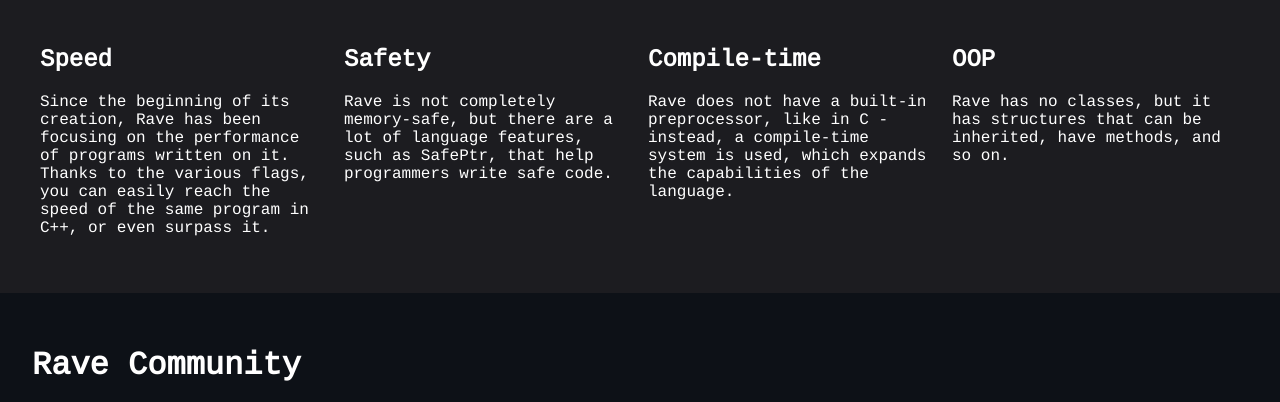
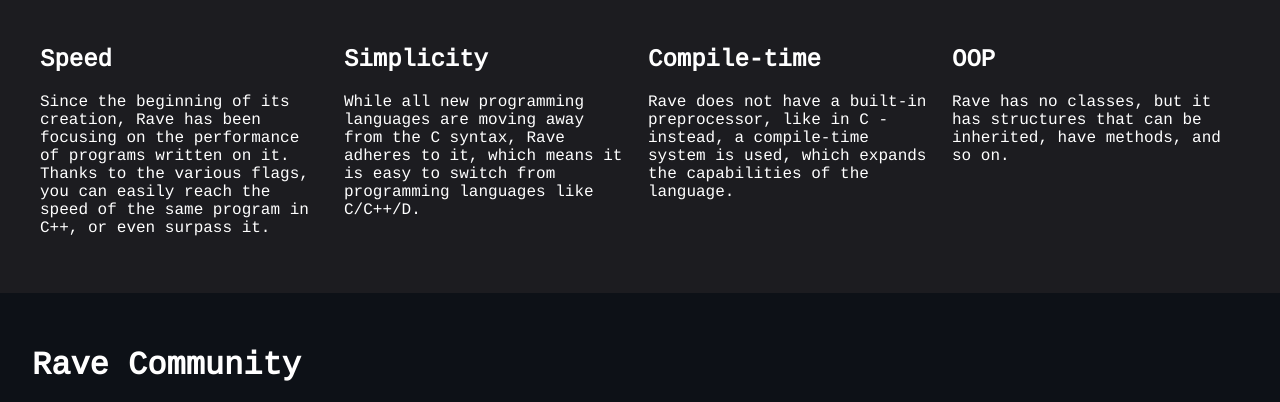
Before and after one commit to Ttimofeyka/RaveSite, a plain HTML site: page index.html in a window 1280 px wide. Shown: the part 636-1038 px from the top of the page. Drawn offline with Linux system fonts and the light colour scheme.

Commit message:
Add files via upload

```diff
--- a/index.html
+++ b/index.html
@@ -68,8 +68,8 @@ color: white;
                     <p>Since the beginning of its creation, Rave has been focusing on the performance of programs written on it. Thanks to the various flags, you can easily reach the speed of the same program in C++, or even surpass it.</p>
                 </div>
                 <div class="mainpage-features-feature-desc">
-                    <h2>Safety</h2>
-                    <p>Rave is not completely memory-safe, but there are a lot of language features, such as SafePtr, that help programmers write safe code.</p>
+                    <h2>Simplicity</h2>
+                    <p>While all new programming languages are moving away from the C syntax, Rave adheres to it, which means it is easy to switch from programming languages like C/C++/D.</p>
                 </div>
                 <div class="mainpage-features-feature-desc">
                     <h2>Compile-time</h2>
```
